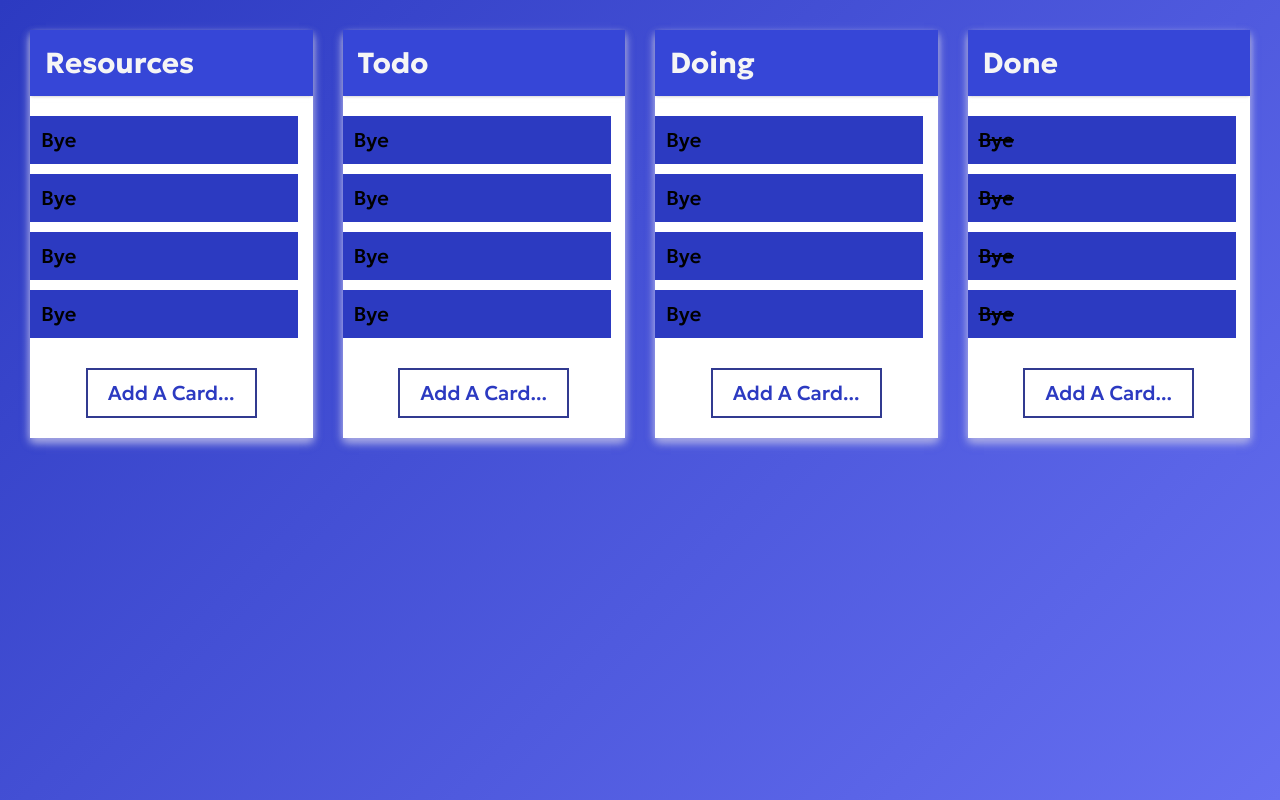
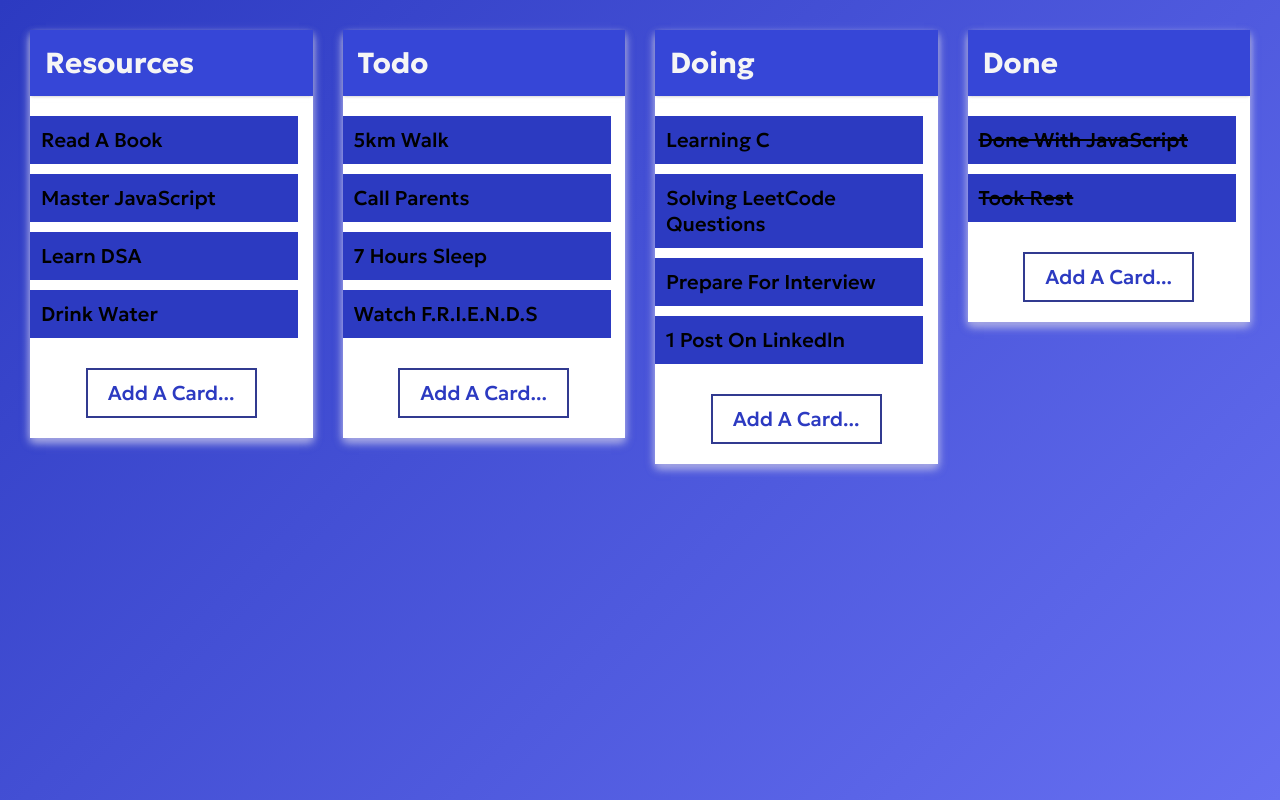
Before and after one commit to jatinn21/Jira_Board_HTML_CSS_and_JS, a plain HTML site: page index.html in a window 1280 px wide. Drawn offline with Linux system fonts and the light colour scheme.

Commit message:
Update index.html

```diff
--- a/index.html
+++ b/index.html
@@ -3,21 +3,21 @@
 <head>
     <meta charset="UTF-8">
     <meta name="viewport" content="width=device-width, initial-scale=1.0">
-    <title>Document</title>
+    <title>Todo App</title>
     <link rel="stylesheet" href="style.css">
     <script defer src="index.js"></script>
 </head>
 <body>
-    <section  >
+    <section>
         <h2>resources</h2>
         <main>
-            <div class="boxes box1">
-                <p class="lists list3" draggable="true">Bye</p>
-                <p class="lists list3" draggable="true">Bye</p>
-                <p class="lists list3" draggable="true">Bye</p>
-                <p class="lists list3" draggable="true">Bye</p>
+            <div class="boxes box1 resources_container">
+                <p class="lists list3" draggable="true">Read a Book</p>
+                <p class="lists list3" draggable="true">Master JavaScript</p>
+                <p class="lists list3" draggable="true">Learn DSA</p>
+                <p class="lists list3" draggable="true">Drink water</p>
             </div>
-            <div class="todo__footer footer_Box">
+            <div class="resources_footer footer_Box">
                 <span>add  a card...</span>
             </div>
         </main>
@@ -25,11 +25,11 @@
     <section >
         <h2>Todo</h2>
         <main>
-            <div  class="boxes box2">
-                <p class="lists list3" draggable="true">Bye</p>
-                <p class="lists list3" draggable="true">Bye</p>
-                <p class="lists list3" draggable="true">Bye</p>
-                <p class="lists list3" draggable="true">Bye</p>
+            <div  class="boxes box2 todo_container">
+                <p class="lists list3" draggable="true">5km walk</p>
+                <p class="lists list3" draggable="true">Call Parents</p>
+                <p class="lists list3" draggable="true">7 Hours Sleep</p>
+                <p class="lists list3" draggable="true">Watch F.r.i.e.n.d.s</p>
             </div>
             <div class="todo__footer footer_Box">
                 <span>add a card...</span>
@@ -39,13 +39,13 @@
     <section >
         <h2>Doing</h2>
         <main>
-            <div class="boxes box3">
-                <p class="lists list3" draggable="true">Bye</p>
-                <p class="lists list3" draggable="true">Bye</p>
-                <p class="lists list3" draggable="true">Bye</p>
-                <p class="lists list3" draggable="true">Bye</p>
+            <div class="boxes box3 doing_container">
+                <p class="lists list3" draggable="true">Learning C</p>
+                <p class="lists list3" draggable="true">Solving LeetCode Questions</p>
+                <p class="lists list3" draggable="true">Prepare for interview</p>
+                <p class="lists list3" draggable="true">1 Post on Linkedln</p>
             </div>
-            <div class="todo__footer footer_Box">
+            <div class="doing__footer footer_Box">
                 <span>add  a card...</span>
             </div>
         </main>
@@ -53,13 +53,11 @@
     <section >
         <h2>Done</h2>
         <main>
-            <div class="boxes box4">
-                <p class="lists list3" draggable="true">Bye</p>
-                <p class="lists list3" draggable="true">Bye</p>
-                <p class="lists list3" draggable="true">Bye</p>
-                <p class="lists list3" draggable="true">Bye</p>
+            <div class="boxes box4 done_container">
+                <p class="lists list3" draggable="true">Done with JavaScript</p>
+                <p class="lists list3" draggable="true">Took rest</p>
             </div>
-            <div class="todo__footer footer_Box">
+            <div class="done__footer footer_Box">
                 <span>add  a card...</span>
             </div>
         </main>
```
